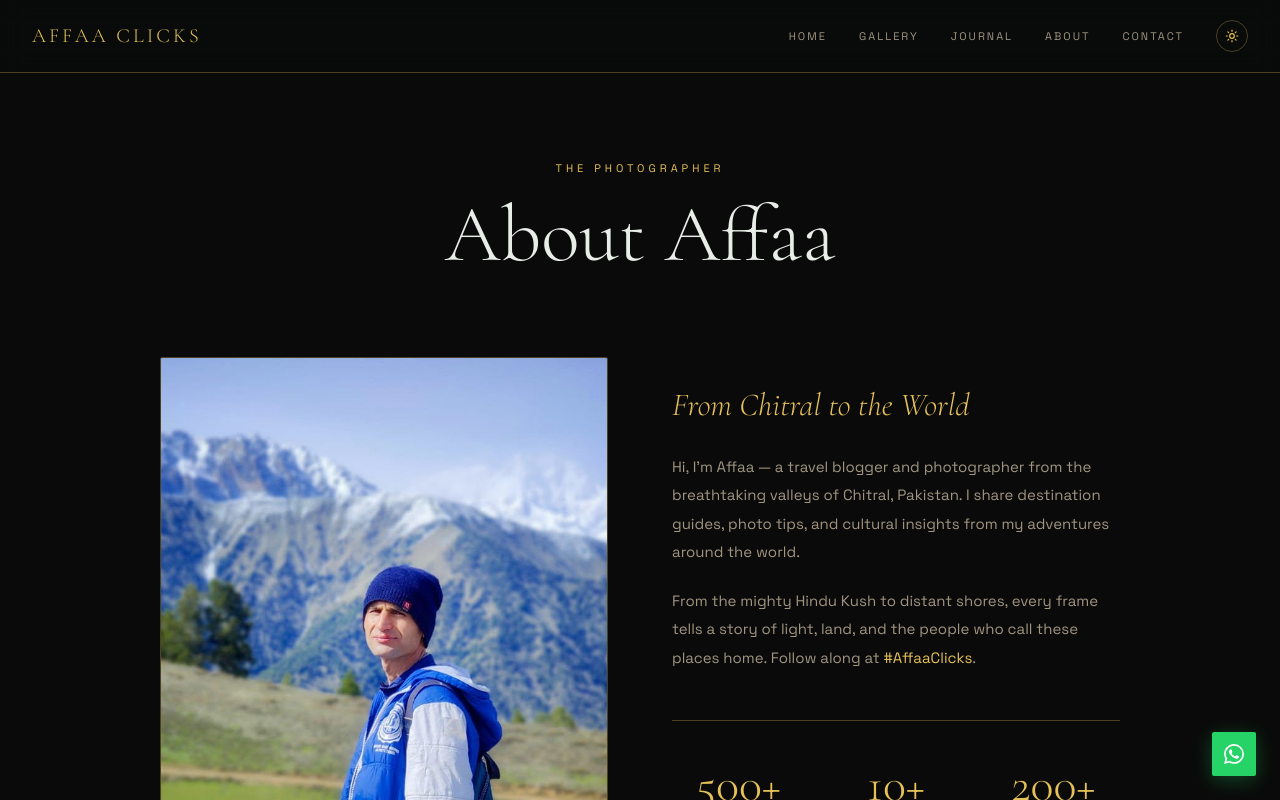
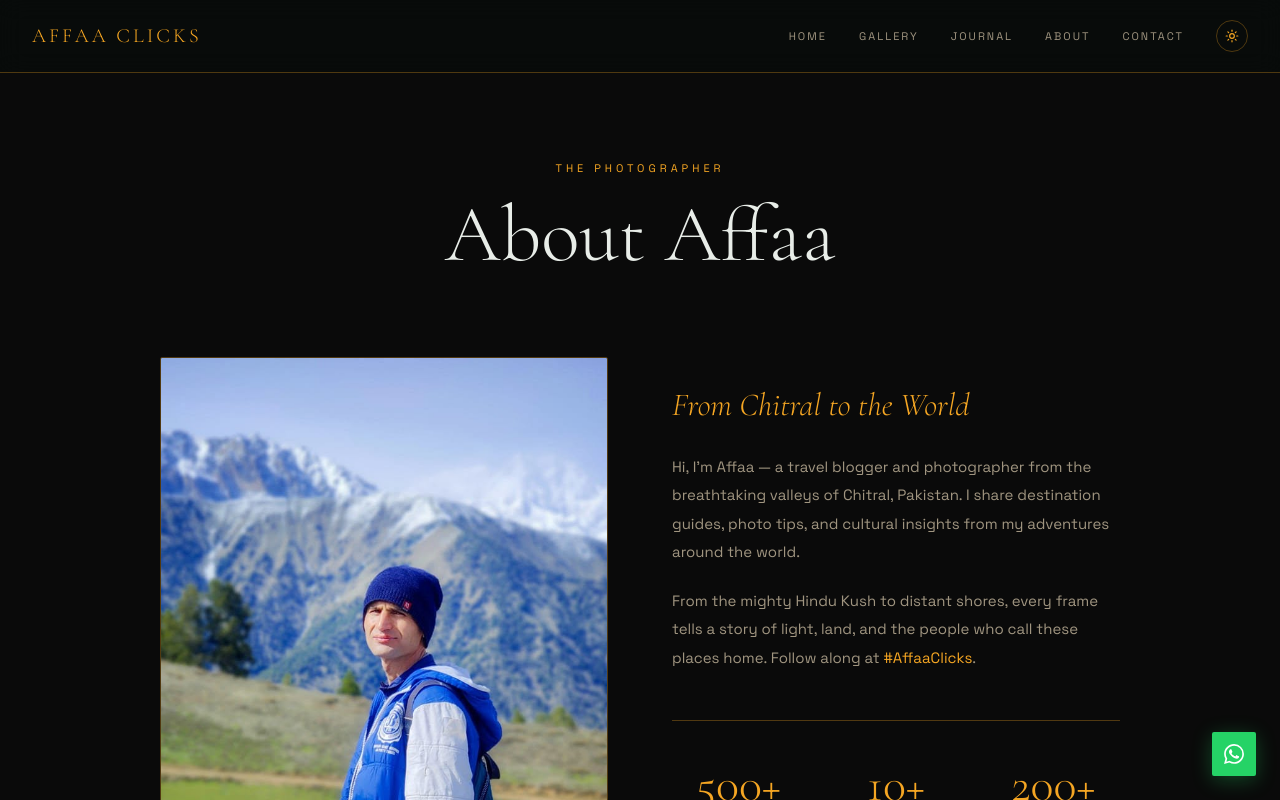
Before and after one commit to Zeta888-dot/affaa-clicks, a Next.js app: page /about in a window 1280 px wide. Shown: the top 800 px of the page. Built offline with nearby package versions, Linux system fonts and the light colour scheme.

Commit message:
update to bright golden #F5A623

```diff
--- a/app/globals.css
+++ b/app/globals.css
@@ -5,9 +5,9 @@
   --background: #f5f0e8;
   --foreground: #1a1a1a;
   --muted: #8a7e6b;
-  --accent: #d4af37;  /* Tight golden */
-  --accent-hover: #c9a227;
-  --border: rgba(212,175,55,0.3);
+  --accent: #F5A623;  /* Bright golden */
+  --accent-hover: #E09000;
+  --border: rgba(245,166,35,0.3);
   --font-display: 'Cormorant Garamond', serif;
   --font-body: 'Space Grotesk', sans-serif;
 }
@@ -16,9 +16,9 @@ html.dark {
   --background: #0a0a0a;
   --foreground: #e8ede8;
   --muted: #a09580;
-  --accent: #e5c158;  /* Bright golden for dark */
-  --accent-hover: #d4af37;
-  --border: rgba(229,193,88,0.3);
+  --accent: #F5A623;  /* Same bright golden */
+  --accent-hover: #FFB84D;
+  --border: rgba(245,166,35,0.3);
 }
 
 body {
```
